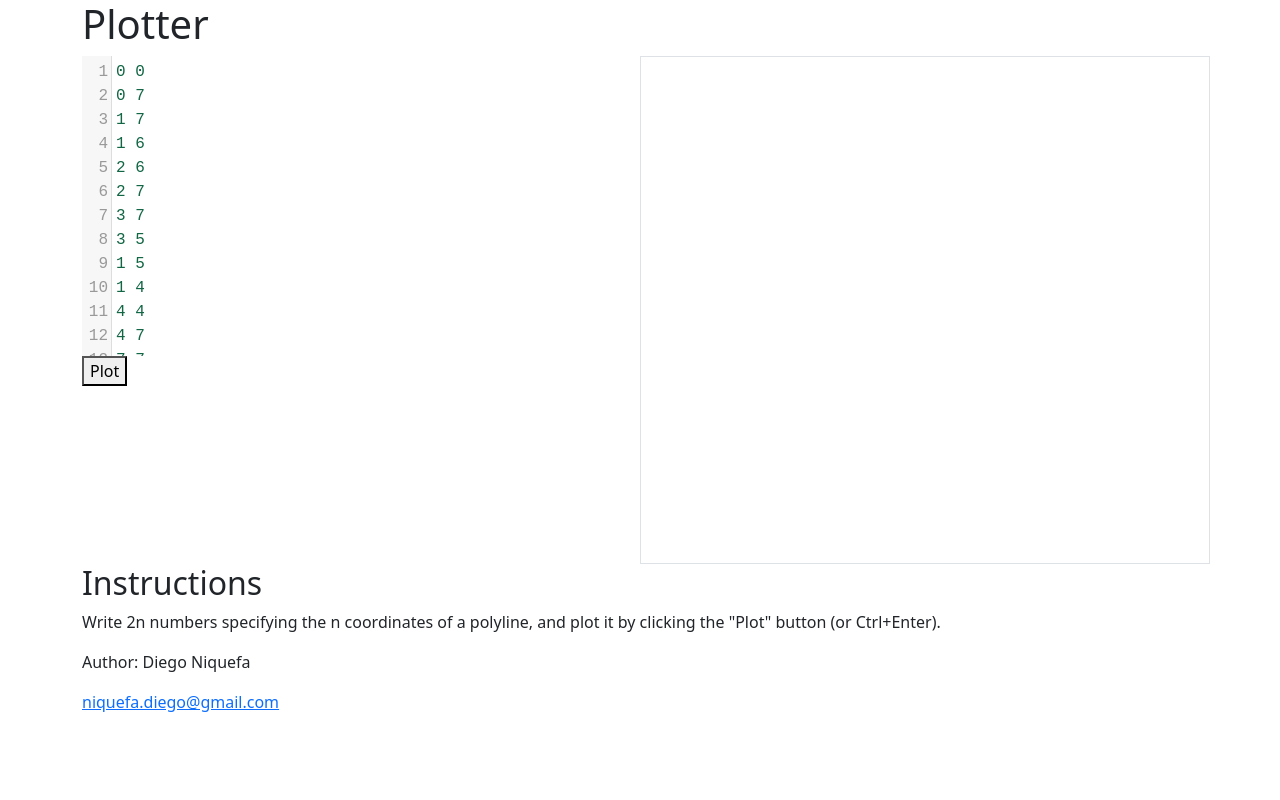
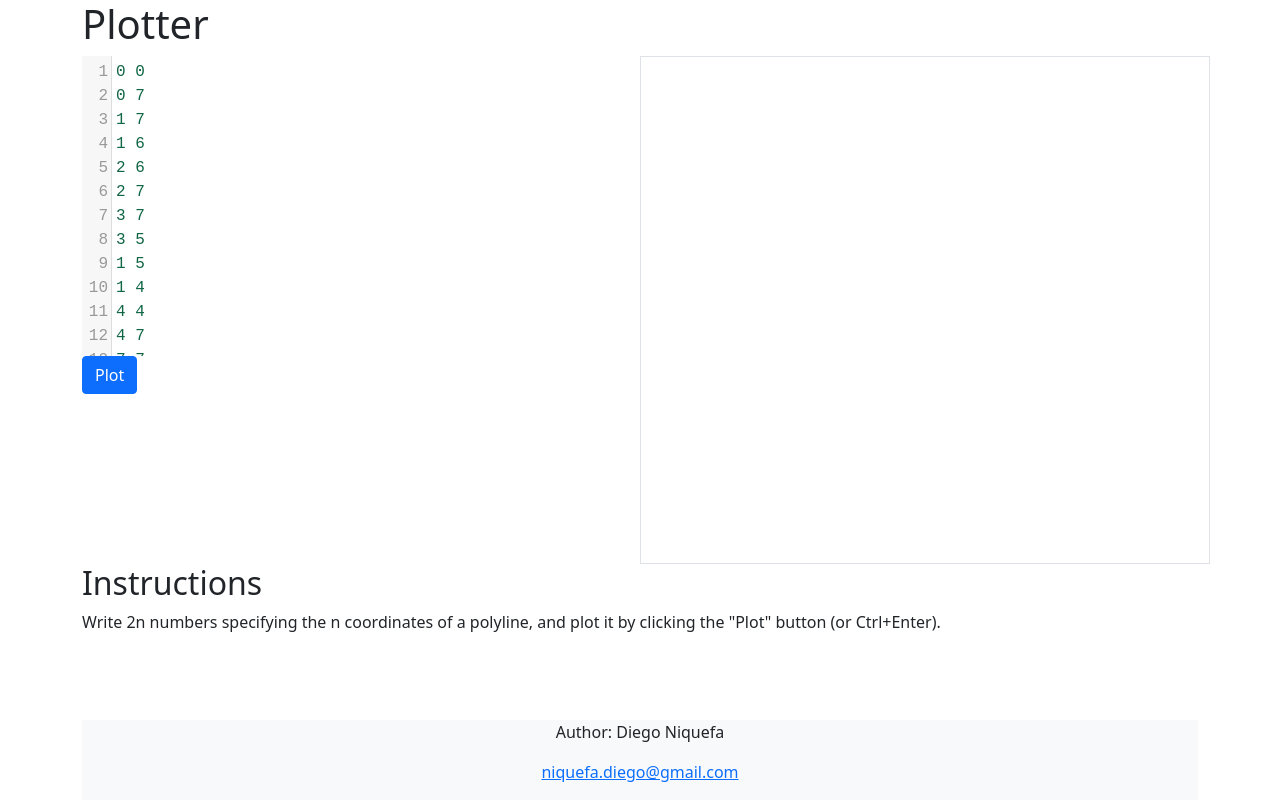
Before and after one commit to niquefaDiego/plotter, a website built with webpack: page src/html/index.html in a window 1280 px wide. Built offline with nearby package versions, Linux system fonts and the light colour scheme.

Commit message:
add styles to footer and plot button

```diff
--- a/src/html/index.html
+++ b/src/html/index.html
@@ -7,7 +7,7 @@
     <title>Plotter</title>
 </head>
 <body>
-  <main class="container">
+  <main class="container d-flex flex-column min-vh-100">
     <h1> Plotter </h1>
 
     <div class="row">
@@ -17,7 +17,7 @@
           <textarea id="editorTextArea" rows="20" cols="80"> </textarea>
         </div>
         <div>
-          <button id="drawButton" type="button">Plot</button>
+          <button id="drawButton" type="button" class="btn btn-primary">Plot</button>
         </div>
       </div>
 
@@ -32,7 +32,7 @@
     <h2> Instructions </h2>
     <p> Write 2n numbers specifying the n coordinates of a polyline, and plot it by clicking the "Plot" button (or Ctrl+Enter). </p>
 
-    <footer>
+    <footer class="mt-auto text-center bg-light">
       <p>Author: Diego Niquefa</p>
       <p><a href="mailto:niquefa.diego@gmail.com">niquefa.diego@gmail.com</a></p>
     </footer>
```
